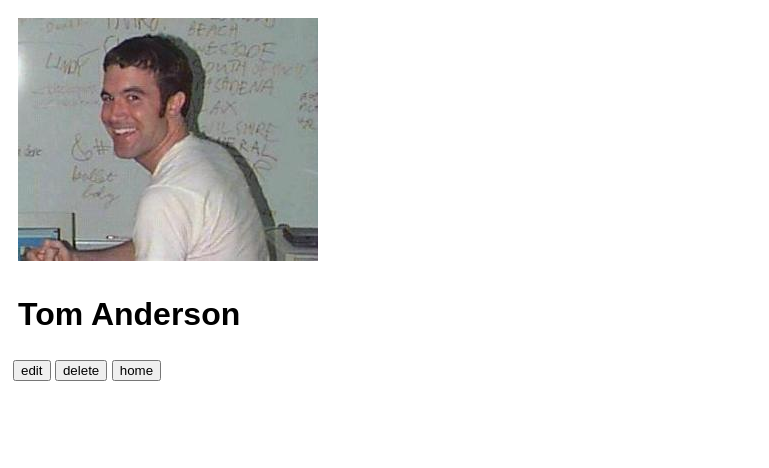
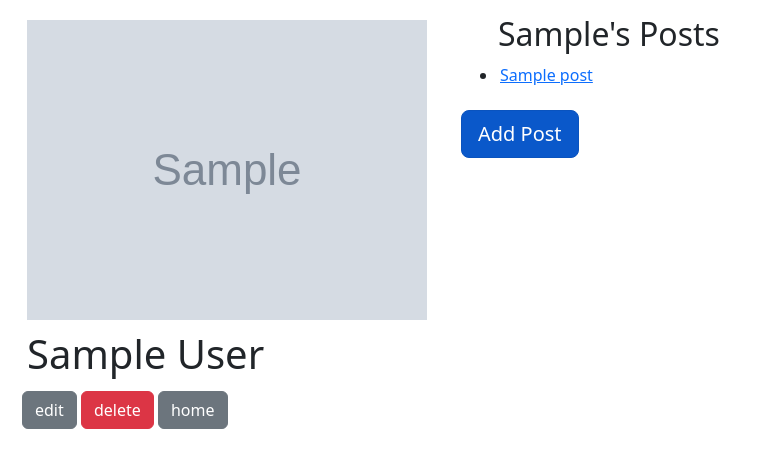
Before and after one commit to gah1289/sql-alchemy-blogly, a Flask app: page /details/1 in a window 1280 px wide. Shown: the top 468 px of the page, without its empty margins (0-769 px from the left). Run offline with Flask 2, Linux system fonts and the light colour scheme; data comes from the database, SQL or seed files in the repository; tables that the repository leaves empty hold one stand-in row (values such as "Sample post"); grey boxes marked "Sample" are stand-in pictures; parts of the project's set-up code (start-up, migrations or seed data) failed here and were passed over.

Commit message:
Part 2, added blog posts, edit blog posts

```diff
--- a/app.py
+++ b/app.py
@@ -1,7 +1,7 @@
 """Blogly application."""
 
 from flask import Flask, render_template, request, redirect
-from models import db, connect_db, User
+from models import db, connect_db, User, Post
 from flask_sqlalchemy import SQLAlchemy
 from seed import add_seed_data
 # from flask_debugtoolbar import DebugToolbarExtension
@@ -47,7 +47,8 @@
 def show_user_details(user_id):
     '''Show user detail page'''
     user = User.query.get_or_404(user_id)
-    return render_template("details.html", user=user)
+    posts=Post.query.filter_by(user_id=user_id)
+    return render_template("details.html", user=user, posts=posts)
 
 @app.route("/details/<user_id>", methods=["POST"])
 def user_action(user_id):
@@ -80,3 +81,62 @@
     db.session.commit()
 
     return redirect("/")
+
+@app.route("/add-post/<user_id>")
+def add_post_form(user_id):
+    user = User.query.get_or_404(user_id)
+    # posts=Post.query.filter_by(user_id=user_id)
+    return render_template('new-post.html', user=user)
+
+@app.route("/add-post/<user_id>", methods=["POST"])
+def add_post(user_id):
+    post_title=request.form['post-title']
+    post_content = request.form.get('post-content')
+    new_post = Post(user_id=user_id, post_title=post_title, post_content=post_content)
+    db.session.add(new_post)
+    db.session.commit()
+    return redirect(f'/details/{user_id}')
+
+@app.route('/view-post/<user_id>-<post_id>')
+def view_post(user_id, post_id):
+    '''Take client to user post form'''
+    post=Post.query.filter_by(user_id=user_id).filter_by(id=post_id).one()
+    return render_template('/view-post.html', post=post)
+
+@app.route('/view-post/<user_id>-<post_id>', methods=["POST", "GET"])
+def post_action(user_id, post_id):
+    '''Edit or delete'''
+    post=Post.query.filter_by(user_id=user_id).filter_by(id=post_id).one()
+    action= request.form.get('post-action')
+    print('**********')
+    print(post.post_title)
+    print(action)
+    print(post.user_id)
+    if action =='Cancel':
+        return redirect(f'/details/{user_id}')
+    elif action == 'Edit':
+        return redirect(f"/edit-post/{user_id}-{post_id}")
+    elif action == 'Delete':
+        Post.query.filter_by(user_id=user_id).filter_by(id=post_id).delete()
+        db.session.commit();
+        return render_template("deleted.html")
+
+@app.route('/edit-post/<user_id>-<post_id>')
+def edit_post_form(user_id, post_id):
+    '''show edit post form'''
+    post=Post.query.filter_by(user_id=user_id).filter_by(id=post_id).one()
+    return render_template('edit-post.html', post=post)
+
+@app.route('/edit-post/<user_id>-<post_id>', methods=["POST"])
+def edit_post(user_id, post_id):
+    '''show edit post form'''
+    post=Post.query.filter_by(user_id=user_id).filter_by(id=post_id).one()
+
+    post.post_title=request.form.get('new-post-title')
+    post.post_content = request.form.get('new-post-content')
+    print('*****************')
+    print(post.post_title)
+    print(post.post_content)
+    db.session.add(post)
+    db.session.commit()
+    return redirect(f'/details/{user_id}')
--- a/static/app.css
+++ b/static/app.css
@@ -10,3 +10,7 @@
 li {
 	padding: 2px;
 }
+
+#old-post {
+	color: #b2beb5;
+}
--- a/templates/base.html
+++ b/templates/base.html
@@ -7,11 +7,14 @@
     <meta http-equiv="X-UA-Compatible" content="IE=edge">
     <meta name="viewport" content="width=device-width, initial-scale=1.0">
     <link rel="stylesheet" href="/static/app.css">
+    <link href="https://cdn.jsdelivr.net/npm/bootstrap@5.2.0-beta1/dist/css/bootstrap.min.css" rel="stylesheet" integrity="sha384-0evHe/X+R7YkIZDRvuzKMRqM+OrBnVFBL6DOitfPri4tjfHxaWutUpFmBp4vmVor" crossorigin="anonymous">
     <title>{% block title %}{% endblock %}</title>
 
 </head>
 <body>
     {% block content %}
     {% endblock %}
+    <!-- JavaScript Bundle with Popper -->
+<script src="https://cdn.jsdelivr.net/npm/bootstrap@5.2.0-beta1/dist/js/bootstrap.bundle.min.js" integrity="sha384-pprn3073KE6tl6bjs2QrFaJGz5/SUsLqktiwsUTF55Jfv3qYSDhgCecCxMW52nD2" crossorigin="anonymous"></script>
 </body>
 </html>
--- a/templates/details.html
+++ b/templates/details.html
@@ -1,14 +1,31 @@
 {% extends "base.html" %}
 {% block title %}Users {% endblock %}
 {% block content %}
-<form method="POST">
-    <div id="user-container">
-        <div id="user-image"><img src={{user.image_url}} alt="Image of {{user.first_name}} {{user.last_name}}"></div>
-        <div id="user-name"><h1>{{user.first_name}} {{user.last_name}}</h1></div>
-        <input type="submit" name="action" value="edit" />
-        <input type="submit" name="action" value="delete" />
-        <input type="submit" name="action" value="home" />
+<div class="d-flex">
+
+<div>
+    <form method="POST">
+        <div id="user-container" class="container">
+            <div id="user-image"><img src={{user.image_url}} alt="Image of {{user.first_name}} {{user.last_name}}"></div>
+            <div id="user-name"><h1>{{user.first_name}} {{user.last_name}}</h1></div>
+            <input class="btn btn-secondary" type="submit" name="action" value="edit" />
+            <input class="btn btn-danger" type="submit" name="action" value="delete" />
+            <input class="btn btn-secondary" type="submit" name="action" value="home" />
+        </div>
+    </form>
+</div>
+
+<div class="container">
+
+    <div>
+        <ul>
+            <h2>{{user.first_name}}'s Posts</h2>
+            {% for post in posts %}
+            <li><a href="/view-post/{{user.id}}-{{post.id}}">{{post.post_title}}</li>
+            {% endfor %}
+        </ul>
     </div>
-
-</form>
+    <a href="/add-post/{{user.id}}" class="btn btn-primary btn-lg active" role="button" aria-pressed="true">Add Post</a>
+</div>
+</div>
 {% endblock %}
```
Also changed, not shown: models.py (+18 -0 lines), seed.py (+11 -1 lines), templates/edit-post.html (added, +17 -0 lines), templates/new-post.html (added, +18 -0 lines), templates/view-post.html (added, +15 -0 lines).
